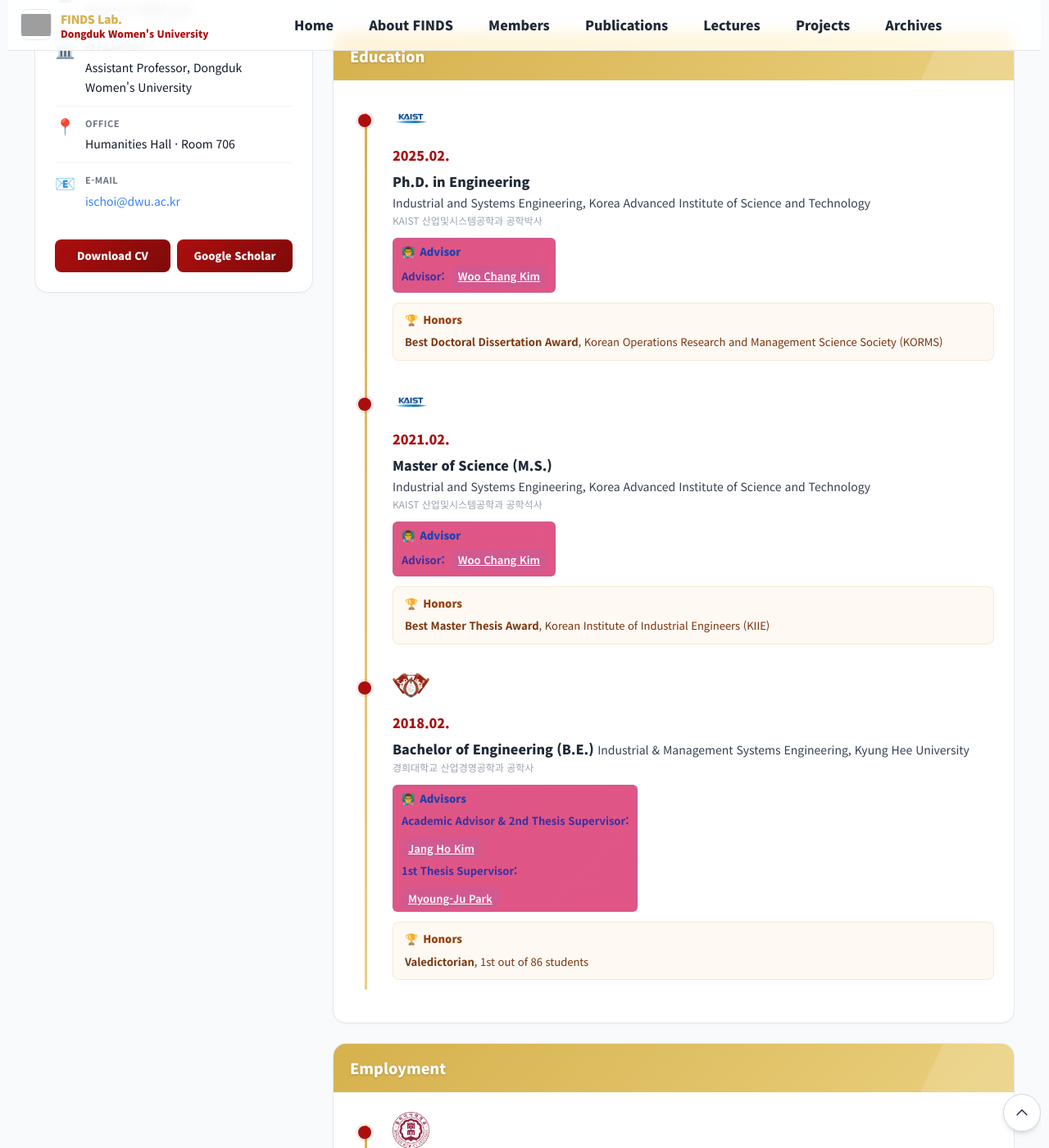
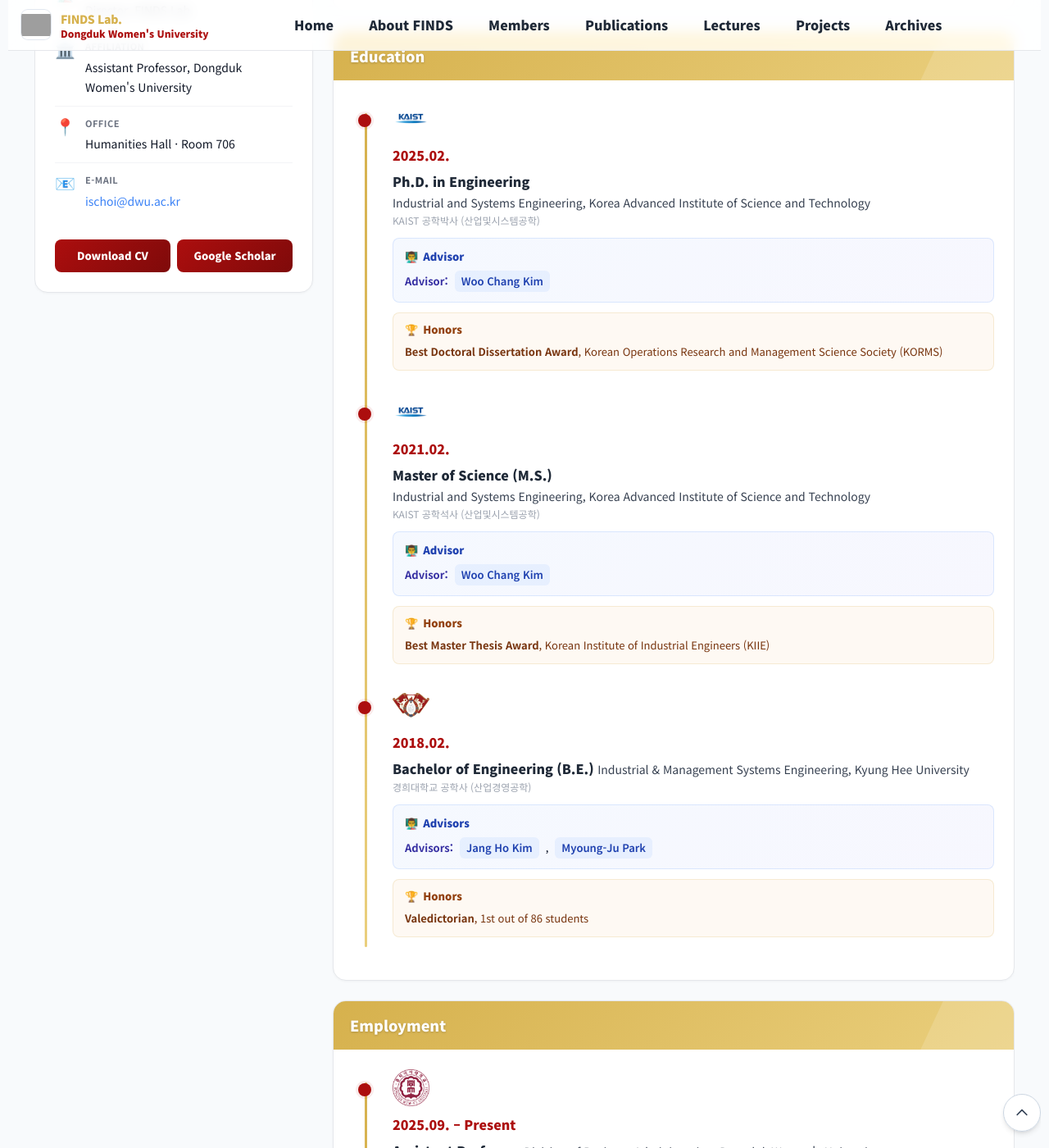
Before and after one commit to FinDS-Lab/site, a Jekyll site: the page built from members-director.html, in a window 1280 px wide and 1400 px high, scrolled down 936 px. Shown: the whole window at 82% size. Built offline with Jekyll 4.4.1, drawn with Linux system fonts in a browser that asks for light colours; nearby versions of some CDN libraries; grey boxes are pictures that could not be loaded.

Commit message:
Update members-director.html

```diff
--- a/members-director.html
+++ b/members-director.html
@@ -1539,7 +1539,6 @@
      </div>
 
 <!-- Education -->
-<!-- Education -->
 <div class="director-card">
   <div class="card-head">Education</div>
   <div class="card-body">
@@ -1556,16 +1555,16 @@
         <div class="year">2025.02.</div>
         <div class="title">Ph.D. in Engineering</div>
         <div class="desc">Industrial and Systems Engineering, Korea Advanced Institute of Science and Technology</div>
-        <div class="desc-ko">KAIST 산업및시스템공학과 공학박사</div>
-
-        <div class="advisor-section" style="background-color:#e75480; padding:6px 10px; border-radius:6px; color:white; display:inline-block;">
+        <div class="desc-ko">KAIST 공학박사 (산업및시스템공학) </div>
+
+        <div class="advisor-section">
           <div class="advisor-title">
             <span>👨‍🏫</span>
             <span>Advisor</span>
           </div>
           <div class="advisor-info">
             <span class="advisor-label">Advisor:</span>
-            <a href="https://scholar.google.com/citations?user=7NmBs1kAAAAJ&amp;hl=en&amp;oi=ao" target="_blank" class="advisor-name" style="color:white; text-decoration:underline;">
+            <a href="https://scholar.google.com/citations?user=7NmBs1kAAAAJ&amp;hl=en&amp;oi=ao" target="_blank" class="advisor-name">
               Woo Chang Kim
             </a>
           </div>
@@ -1593,16 +1592,16 @@
         <div class="year">2021.02.</div>
         <div class="title">Master of Science (M.S.)</div>
         <div class="desc">Industrial and Systems Engineering, Korea Advanced Institute of Science and Technology</div>
-        <div class="desc-ko">KAIST 산업및시스템공학과 공학석사</div>
-
-        <div class="advisor-section" style="background-color:#e75480; padding:6px 10px; border-radius:6px; color:white; display:inline-block;">
+        <div class="desc-ko">KAIST 공학석사 (산업및시스템공학) </div>
+
+        <div class="advisor-section">
           <div class="advisor-title">
             <span>👨‍🏫</span>
             <span>Advisor</span>
           </div>
           <div class="advisor-info">
             <span class="advisor-label">Advisor:</span>
-            <a href="https://scholar.google.com/citations?user=7NmBs1kAAAAJ&amp;hl=en&amp;oi=ao" target="_blank" class="advisor-name" style="color:white; text-decoration:underline;">
+            <a href="https://scholar.google.com/citations?user=7NmBs1kAAAAJ&amp;hl=en&amp;oi=ao" target="_blank" class="advisor-name">
               Woo Chang Kim
             </a>
           </div>
@@ -1630,28 +1629,21 @@
         <div class="year">2018.02.</div>
         <div class="title">Bachelor of Engineering (B.E.)</div>
         <div class="desc">Industrial &amp; Management Systems Engineering, Kyung Hee University</div>
-        <div class="desc-ko">경희대학교 산업경영공학과 공학사</div>
-
-        <div class="advisor-section" style="background-color:#e75480; padding:6px 10px; border-radius:6px; color:white; display:inline-block;">
+        <div class="desc-ko">경희대학교 공학사 (산업경영공학) </div>
+
+        <div class="advisor-section">
           <div class="advisor-title">
             <span>👨‍🏫</span>
             <span>Advisors</span>
           </div>
-          <div class="advisor-info" style="margin-bottom: 8px; flex-direction: column; align-items: flex-start;">
-            <span class="advisor-label">Academic Advisor & 2nd Thesis Supervisor:</span>
-            <div style="margin-top: 6px;">
-              <a href="https://scholar.google.com/citations?hl=en&amp;user=uTiqWBMAAAAJ" target="_blank" class="advisor-name" style="color:white; text-decoration:underline;">
-                Jang Ho Kim
-              </a>
-            </div>
-          </div>
-          <div class="advisor-info" style="flex-direction: column; align-items: flex-start;">
-            <span class="advisor-label">1st Thesis Supervisor:</span>
-            <div style="margin-top: 6px;">
-              <a href="https://scholar.google.com/citations?user=O8OYIzMAAAAJ&amp;hl=en&amp;oi=ao" target="_blank" class="advisor-name" style="color:white; text-decoration:underline;">
-                Myoung-Ju Park
-              </a>
-            </div>
+          <div class="advisor-info">
+            <span class="advisor-label">Advisors:</span>
+            <a href="https://scholar.google.com/citations?hl=en&amp;user=uTiqWBMAAAAJ" target="_blank" class="advisor-name">
+              Jang Ho Kim
+            </a>,
+            <a href="https://scholar.google.com/citations?user=O8OYIzMAAAAJ&amp;hl=en&amp;oi=ao" target="_blank" class="advisor-name">
+              Myoung-Ju Park
+            </a>
           </div>
         </div>
 
```
